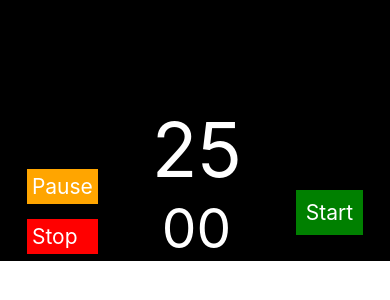
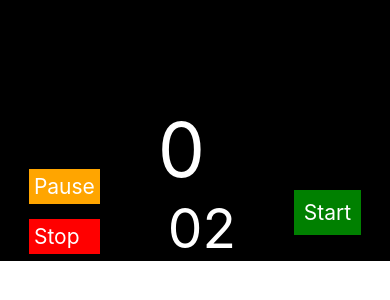
Before and after one commit to dmmaia/pomodoro-timer-app, a React Native app: screen / in a window 390 px wide. Shown: the part 46-346 px from the top of the page. Built offline with nearby package versions, Linux system fonts and the light colour scheme.

Commit message:
Rest timer added

```diff
--- a/src/components/Timer.js
+++ b/src/components/Timer.js
@@ -2,9 +2,10 @@ import React, {useState, useEffect} from 'react';
 import {View, Text, StyleSheet, TouchableOpacity} from 'react-native';
 
 const Timer = () => {
-  const [minutes, setMinutes] = useState(25);
-  const [seconds, setSeconds] = useState(0);
+  const [minutes, setMinutes] = useState(0);
+  const [seconds, setSeconds] = useState(2);
   const [status, setStatus] = useState(false);
+  const [rest, setRest] = useState(true);
 
   const [zeroforSeconds, setZeroForSeconds] = useState('0');
   const [zeroforMinutes, setZeroForMinutes] = useState('');
@@ -24,11 +25,20 @@ const Timer = () => {
     }, 1000);
 
     if (minutes === 0 && seconds === 0) {
-      setStatus(false);
-      setMinutes(25);
-      setZeroForMinutes('');
+      if (rest) {
+        setMinutes(5);
+        setZeroForMinutes('0');
+        alert('Rest Time!!!');
+      } else {
+        setMinutes(25);
+        setZeroForMinutes('');
+        alert('Lets do it!!!');
+      }
       setSeconds(0);
-      alert('Rest Time!!!');
+
+      setTimeout(() => {
+        setRest(rest === true ? false : true);
+      }, 1000);
     }
 
     return () => clearInterval(interval);
@@ -38,6 +48,7 @@ const Timer = () => {
     setStatus(false);
     setMinutes(25);
     setSeconds(0);
+    setRest(true);
     setZeroForSeconds('0');
   }
 
```
